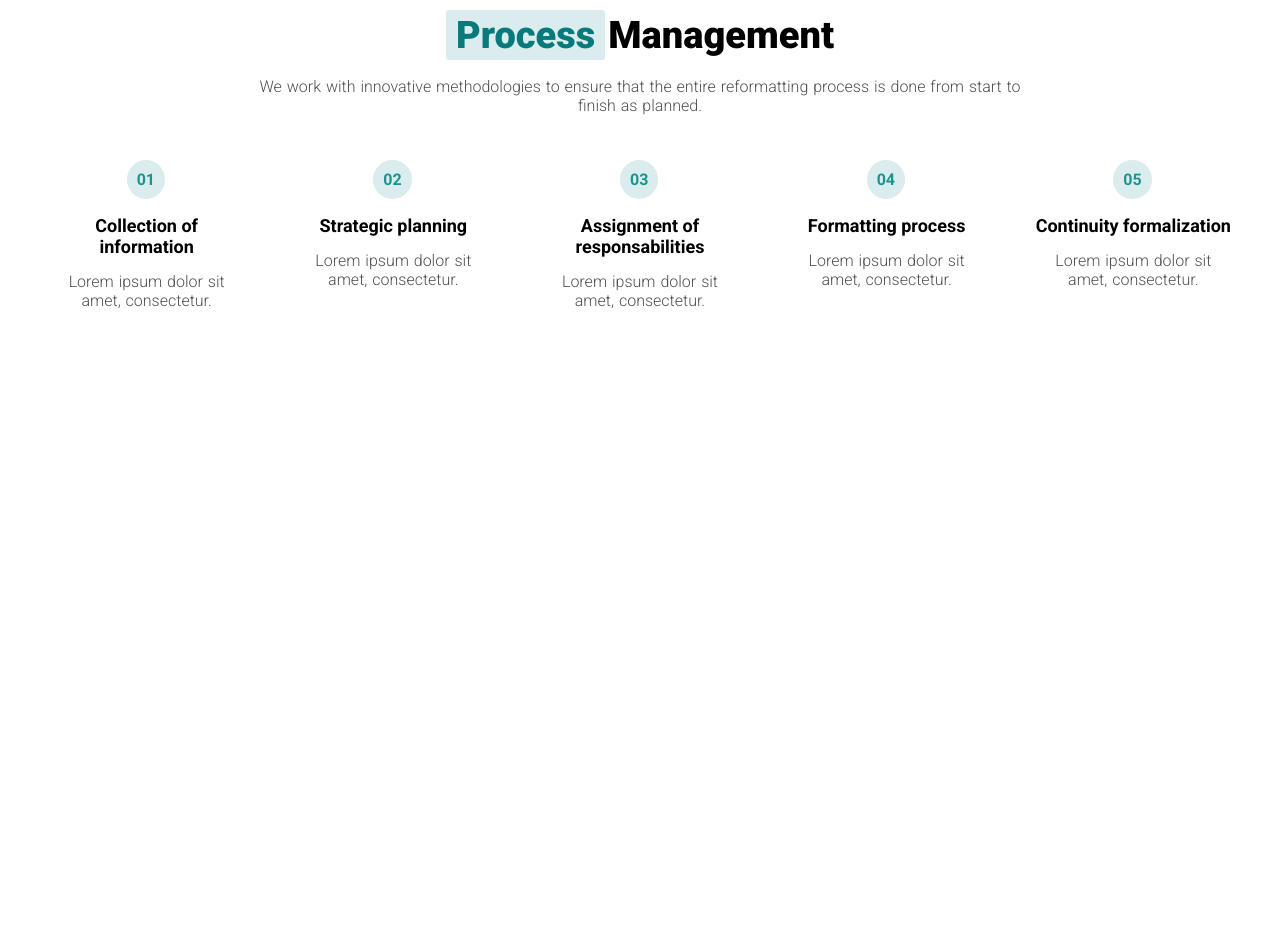
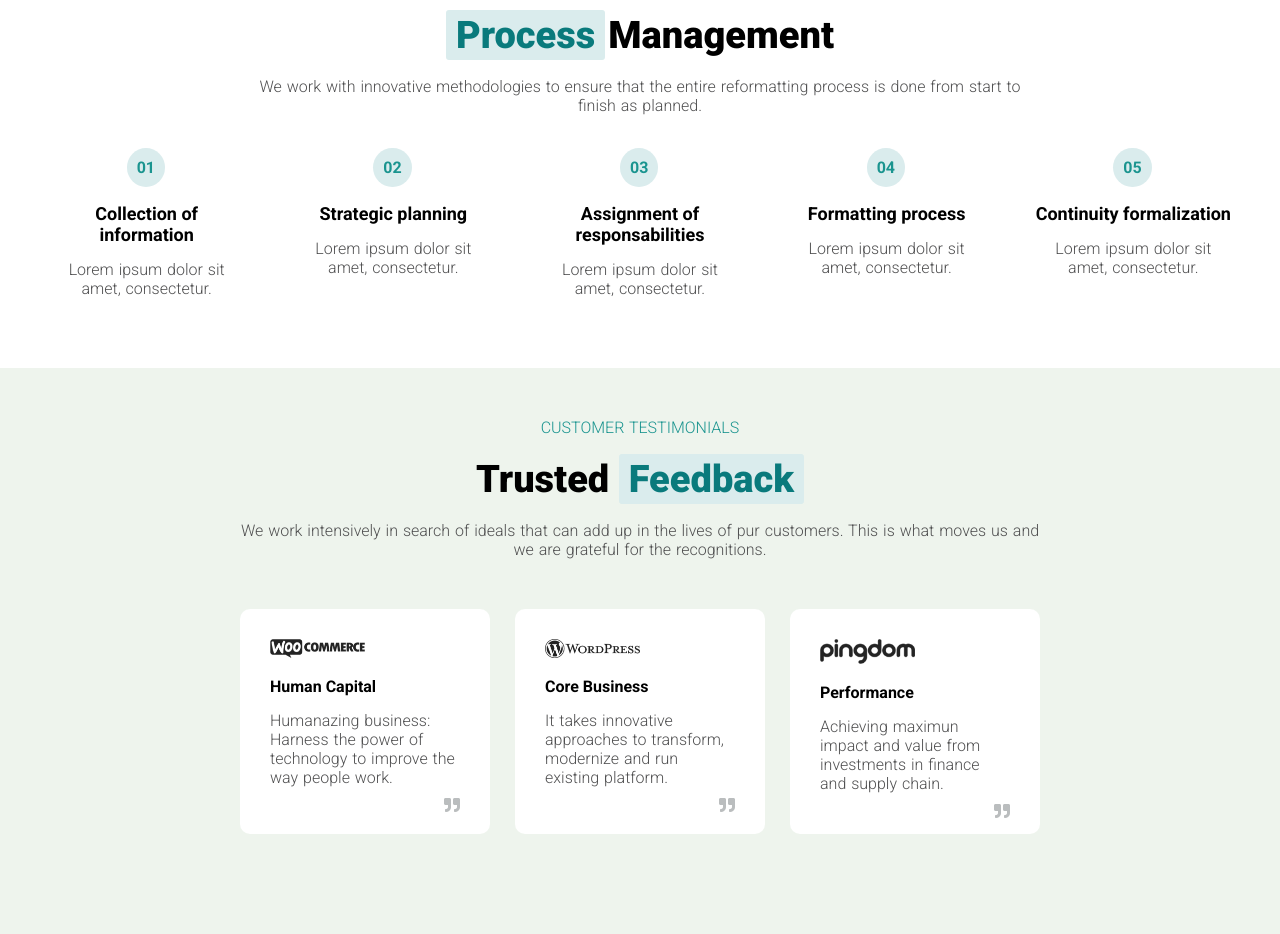
Before and after one commit to FrancescaLai/proj-html-vuejs, a website: page index.html in a window 1280 px wide. Shown: the part 2380-3314 px from the top of the page. Before the commit the page ends 2720 px from the top, so only its background shows below. Drawn offline with nearby package versions, Linux system fonts and the light colour scheme; a web font is replaced by a local one.

Commit message:
Section 5: ✓

```diff
--- a/index.html
+++ b/index.html
@@ -233,6 +233,36 @@
         </div>
       </section>
 
+      <section class="section-5">
+        <div class="small_container">
+          <p>CUSTOMER TESTIMONIALS</p>
+          <h3>Trusted <span>Feedback</span> </h3>
+          <p>We work intensively in search of ideals that can add up in the lives of pur customers. This is what moves us and we are grateful for the recognitions.</p>
+
+          <div class="boxes">
+            <div class="box">
+              <img src="img/logo-1.png" alt="">
+              <h4>Human Capital</h4>
+              <p>Humanazing business: Harness the power of technology to improve the way people work.</p>
+              <i class="fas fa-quote-right"></i>
+            </div>
+            <div class="box">
+              <img src="img/logo-2.png" alt="">
+              <h4>Core Business</h4>
+              <p>It takes innovative approaches to transform, modernize and run existing platform.</p>
+              <i class="fas fa-quote-right"></i>
+            </div>
+            <div class="box">
+              <img src="img/logo-3.png" alt="">
+              <h4>Performance</h4>
+              <p>Achieving maximun impact and value from investments in finance and supply chain.</p>
+              <i class="fas fa-quote-right"></i>
+            </div>
+          </div>
+
+        </div>
+
+      </section>
 
     </main>
 
--- a/src/app.scss
+++ b/src/app.scss
@@ -8,3 +8,4 @@
 @import "partials/_section2.scss";
 @import "partials/_section3.scss";
 @import "partials/_section4.scss";
+@import "partials/_section5.scss";
--- a/src/partials/_section4.scss
+++ b/src/partials/_section4.scss
@@ -5,7 +5,7 @@
     text-align: center;
     max-width: $small_container;
     margin: auto;
-    color: $strong_color_grey;
+    color: $main_color_green;
     font-weight: 100;
     word-spacing: 1px;
     margin-top: 15px;
@@ -16,6 +16,10 @@
     font-size: 38px;
     margin: 20px 0px;
     text-align: center;
+
+    &+p{
+      color: $strong_color_grey;
+    }
 
     span{
       color: #097a7c;
@@ -29,7 +33,7 @@
   .all-steps{
     display: flex;
     justify-content: space-evenly;
-    margin-top: 30px;
+    margin: 18px 0px 40px;
 
     .step{
       position: relative;
@@ -52,6 +56,10 @@
         color: black;
         text-align: center;
       }
+
+      p{
+        color: $strong_color_grey;
+      }
     }
   }
 }
--- /dev/null
+++ b/src/partials/_section5.scss
@@ -0,0 +1,74 @@
+.section-5{
+  background-color: $section_1_bcknd_color;
+
+  .small_container{
+    max-width: $small_container;
+    margin: auto;
+    padding: 50px 0px;
+
+    p{
+      text-align: center;
+      max-width: 800px;
+      margin: auto;
+      color: #1a948f;
+      font-weight: 100;
+      word-spacing: 1px;
+    }
+
+    h3{
+      font-weight: 800;
+      font-size: 38px;
+      margin: 20px 0px;
+      text-align: center;
+
+      span{
+        color: #097a7c;
+        background-color: #DAECED;
+        padding: 3px 10px;
+        border-radius: 3px;
+      }
+
+      &+p{
+        color: $strong_color_grey;
+      }
+    }
+
+    .boxes{
+      max-width: 800px;
+      margin: auto;
+      height: 100%;
+      display: flex;
+      justify-content: space-between;
+      align-items: center;
+      padding: 50px 0px;
+
+      .box{
+        height: 225px;
+        width: 250px;
+        background-color: #ffff;
+        border-radius: 10px;
+        padding: 30px;
+
+        & img{
+          width: 50%;
+        }
+
+        h4{
+          padding: 15px 0px;
+        }
+
+        p{
+          color: #505051;
+          font-weight: 100;
+          text-align: left;
+        }
+
+        .fa-quote-right{
+          float: right;
+          color: $main_color_grey;
+          padding-top: 10px;
+        }
+      }
+    }
+  }
+}
```
Also changed, not shown: dist/app.css.
